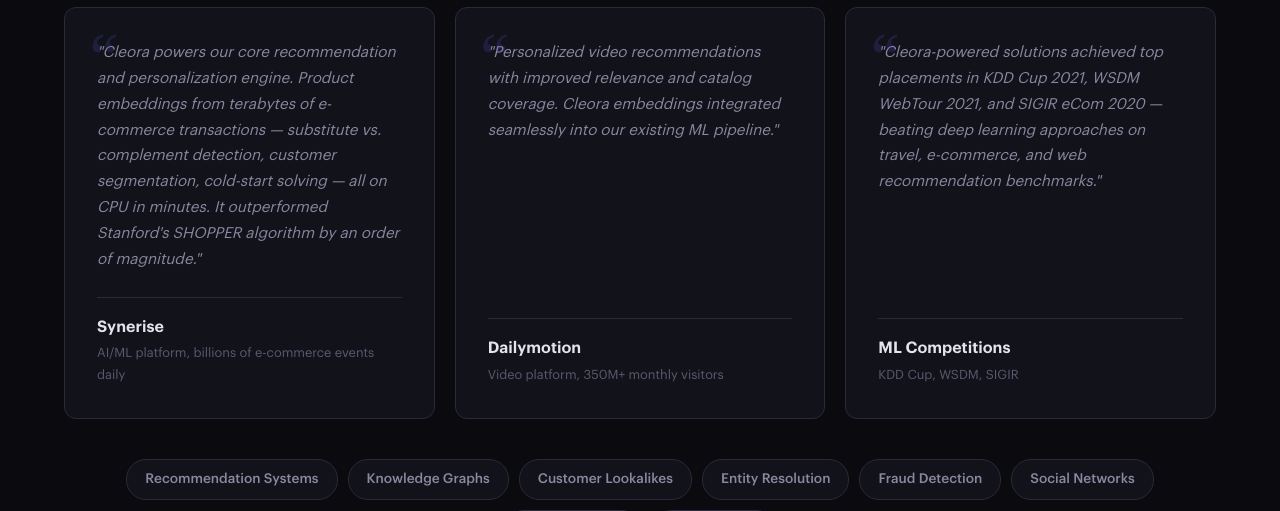
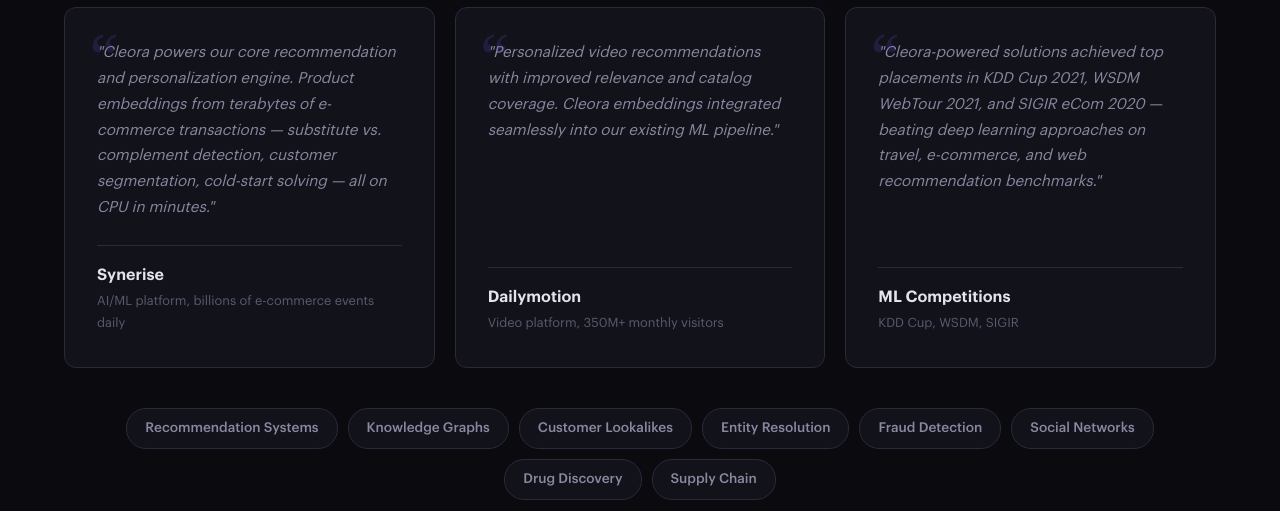
Before and after one commit to BaseModelAI/cleora, a Flask app: page / in a window 1280 px wide. Shown: the part 4784-5295 px from the top of the page. Run offline with Flask 3, Linux system fonts and the light colour scheme; some libraries are stand-ins or nearby versions.

Commit message:
Update Synerise testimonial to remove comparison to SHOPPER algorithm
Remove sentence comparing Cleora's performance to Stanford's SHOPPER algorithm from the Synerise testimonial in website/templates/index.html.

Replit-Commit-Author: Agent
Replit-Commit-Session-Id: 2ab797ad-ad73-4323-9d5a-bdef07c5ade2
Replit-Commit-Checkpoint-Type: full_checkpoint
Replit-Commit-Event-Id: 6316c0eb-dccb-4714-b454-373c84eda962
Replit-Commit-Screenshot-Url: https://storage.googleapis.com/screenshot-production-us-central1/bde65b92-34c1-4d5d-82a8-5bb11aaaf7a0/2ab797ad-ad73-4323-9d5a-bdef07c5ade2/rdMG0KJ
Replit-Helium-Checkpoint-Created: true

```diff
--- a/website/templates/index.html
+++ b/website/templates/index.html
@@ -217,7 +217,7 @@
     <div class="testimonials-grid testimonials-grid-3">
         <div class="testimonial-card scroll-reveal">
             <div class="testimonial-quote">
-                "Cleora powers our core recommendation and personalization engine. Product embeddings from terabytes of e-commerce transactions — substitute vs. complement detection, customer segmentation, cold-start solving — all on CPU in minutes. It outperformed Stanford's SHOPPER algorithm by an order of magnitude."
+                "Cleora powers our core recommendation and personalization engine. Product embeddings from terabytes of e-commerce transactions — substitute vs. complement detection, customer segmentation, cold-start solving — all on CPU in minutes."
             </div>
             <div class="testimonial-source">
                 <div class="testimonial-company">Synerise</div>
```
